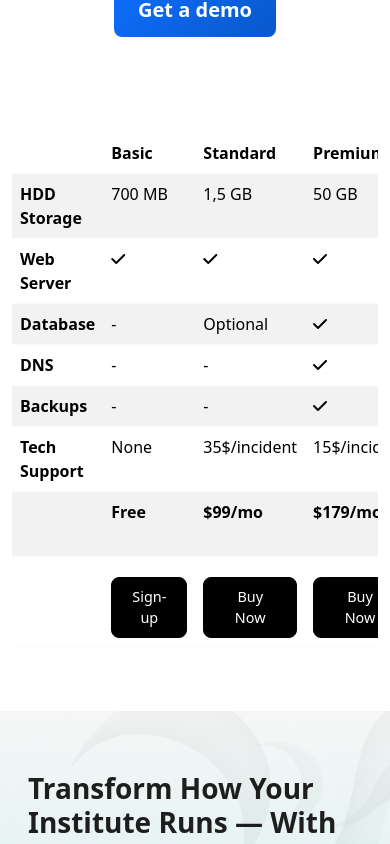
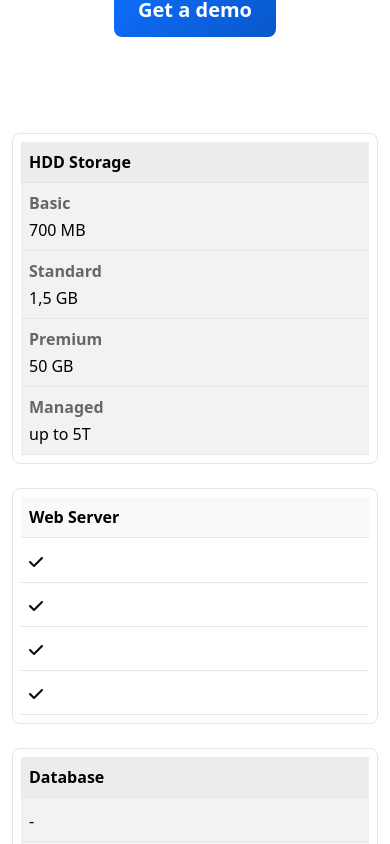
Before and after one commit to JMMAwais/TechDev, an Angular app: page /pricing in a window 390 px wide. Shown: the part 2260-3104 px from the top of the page. Built offline with nearby package versions, Linux system fonts and the light colour scheme.

Commit message:
made compare plan responsive

```diff
--- a/src/app/components/pricing/pricing.component.css
+++ b/src/app/components/pricing/pricing.component.css
@@ -295,4 +295,54 @@
     .section-description {
         font-size: 1rem;
     }
+
+
 }
+
+@media (max-width: 767px) {
+  /* Hide the header row */
+  .custom-table thead {
+    display: none;
+  }
+
+  .custom-table,
+  .custom-table tbody,
+  .custom-table tr,
+  .custom-table td,
+  .custom-table th {
+    display: block;
+    width: 100%;
+  }
+
+  .custom-table tr {
+    margin-bottom: 1.5rem;
+    border: 1px solid #e5e5e5;
+    border-radius: 8px;
+    padding: 0.5rem;
+  }
+
+  .custom-table th[scope="row"] {
+    font-weight: bold;
+    background: #f8f9fa;
+    padding: 0.5rem;
+  }
+
+  .custom-table td {
+    padding-left: 0.5rem;
+    text-align: left;
+    position: relative;
+  }
+
+  /* Optional: add label before each cell (uses data-label attribute) */
+  .custom-table td::before {
+    content: attr(data-label);
+    font-weight: bold;
+    display: block;
+    margin-bottom: 0.2rem;
+    color: #666;
+  }
+
+  .button-row {
+    height: auto;
+  }
+}
--- a/src/app/components/pricing/pricing.component.html
+++ b/src/app/components/pricing/pricing.component.html
@@ -221,7 +221,7 @@
     </div>
   </div>
 </div>
-
+<!--Compare plain Section-->
 <div class="container">
 <div class="table-responsive mb-5 custom-table ">
   <table class="table table-striped text-successtable-border border-light ">
@@ -235,13 +235,13 @@
       </tr>
     </thead>
     <tbody>
-      <tr>
-        <th scope="row">HDD Storage</th>
-        <td>700 MB</td>
-        <td>1,5 GB</td>
-        <td>50 GB</td>
-        <td>up to 5T</td>
-      </tr>
+  <tr>
+  <th scope="row">HDD Storage</th>
+  <td data-label="Basic">700 MB</td>
+  <td data-label="Standard">1,5 GB</td>
+  <td data-label="Premium">50 GB</td>
+  <td data-label="Managed">up to 5T</td>
+</tr>
       <tr>
         <th scope="row">Web Server</th>
         <td><i class="fas fa-check"></i></td>
```
